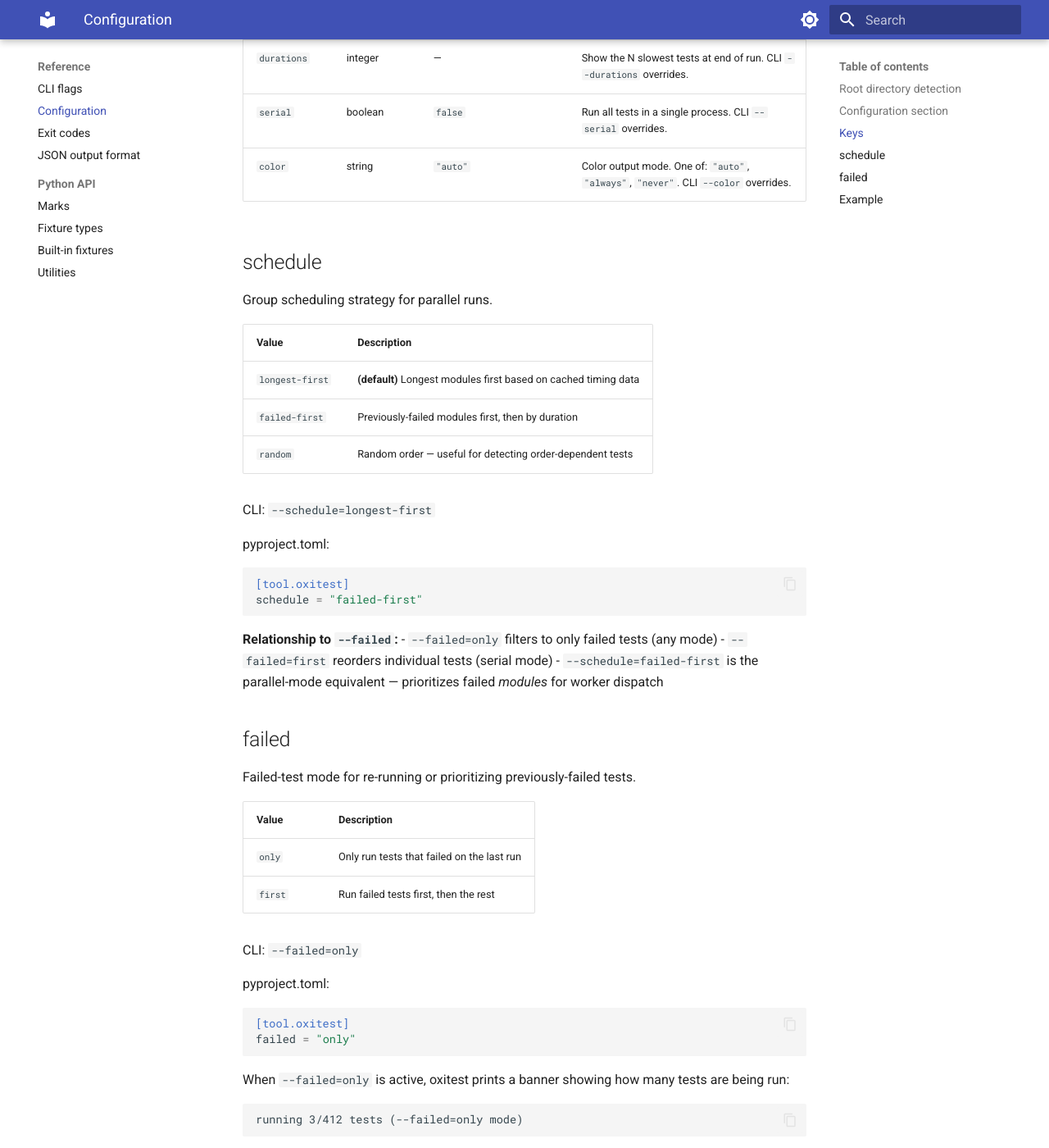
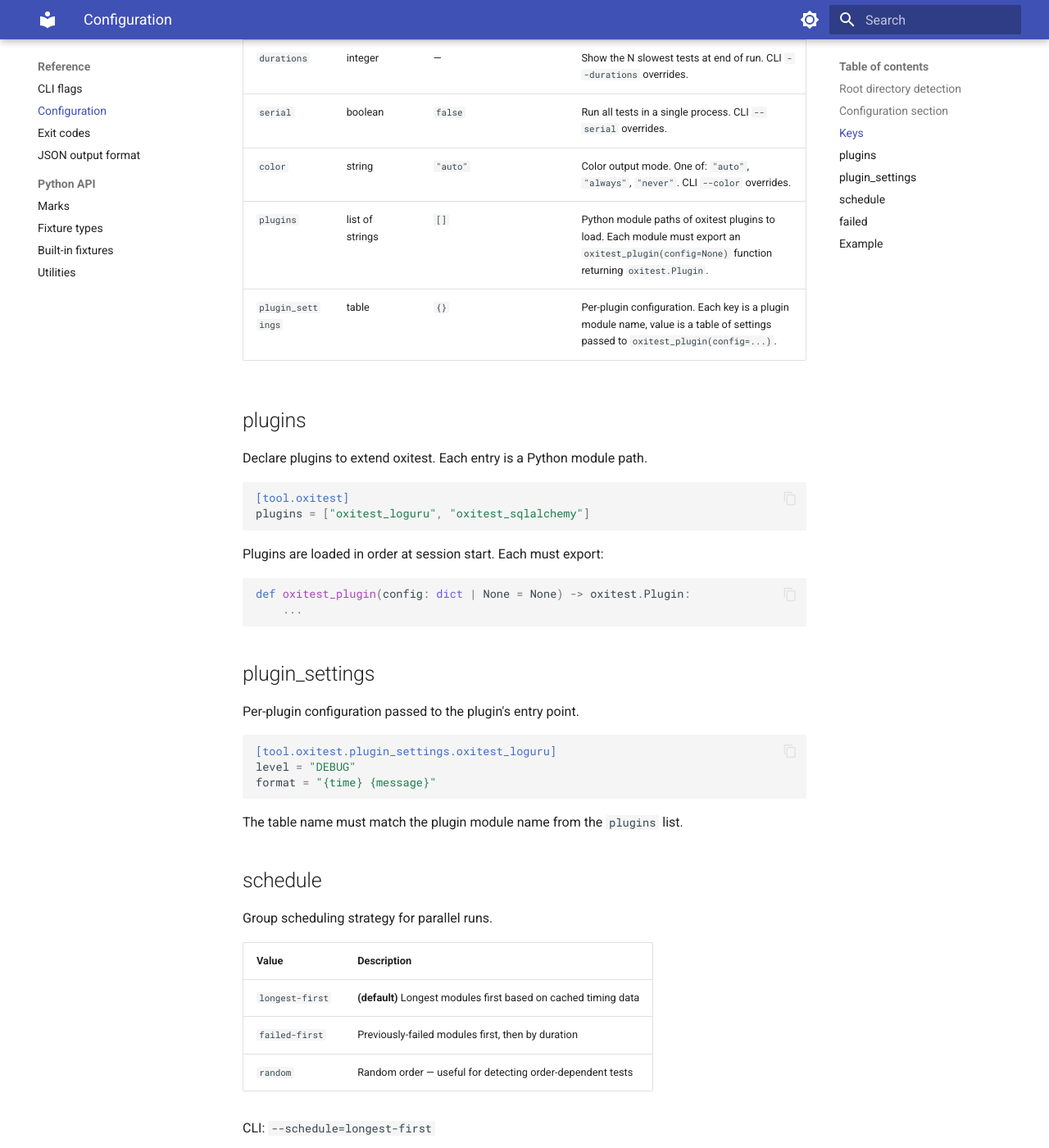
Before and after one commit to kalonji-tools/oxitest, an MkDocs documentation site: the page built from docs/src/reference/configuration.md, in a window 1280 px wide and 1400 px high, scrolled down 2550 px. Shown: the whole window at 82% size. Built offline with MkDocs 1.6.1 and Material for MkDocs 9.7.7, drawn with Linux system fonts in a browser that asks for light colours.

Commit message:
docs: add plugins and plugin_settings to configuration reference
Assisted-by: Claude Opus 4.6 (1M context) <noreply@anthropic.com>

````diff
--- a/docs/src/reference/configuration.md
+++ b/docs/src/reference/configuration.md
@@ -44,6 +44,36 @@ only this section — it does not fall back to `[tool.pytest]` or
 | `durations` | integer | — | Show the N slowest tests at end of run. CLI `--durations` overrides. |
 | `serial` | boolean | `false` | Run all tests in a single process. CLI `--serial` overrides. |
 | `color` | string | `"auto"` | Color output mode. One of: `"auto"`, `"always"`, `"never"`. CLI `--color` overrides. |
+| `plugins` | list of strings | `[]` | Python module paths of oxitest plugins to load. Each module must export an `oxitest_plugin(config=None)` function returning `oxitest.Plugin`. |
+| `plugin_settings` | table | `{}` | Per-plugin configuration. Each key is a plugin module name, value is a table of settings passed to `oxitest_plugin(config=...)`. |
+
+## plugins
+
+Declare plugins to extend oxitest. Each entry is a Python module path.
+
+```toml
+[tool.oxitest]
+plugins = ["oxitest_loguru", "oxitest_sqlalchemy"]
+```
+
+Plugins are loaded in order at session start. Each must export:
+
+```python
+def oxitest_plugin(config: dict | None = None) -> oxitest.Plugin:
+    ...
+```
+
+## plugin_settings
+
+Per-plugin configuration passed to the plugin's entry point.
+
+```toml
+[tool.oxitest.plugin_settings.oxitest_loguru]
+level = "DEBUG"
+format = "{time} {message}"
+```
+
+The table name must match the plugin module name from the `plugins` list.
 
 ## schedule
 
````
